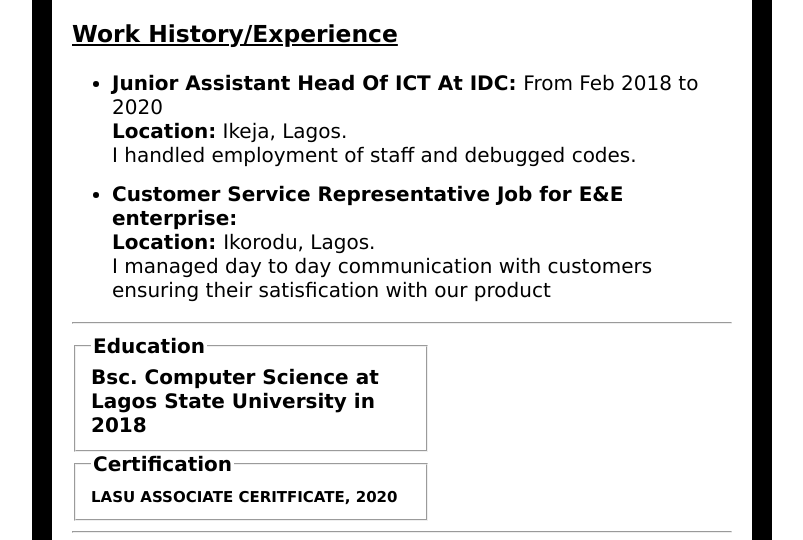
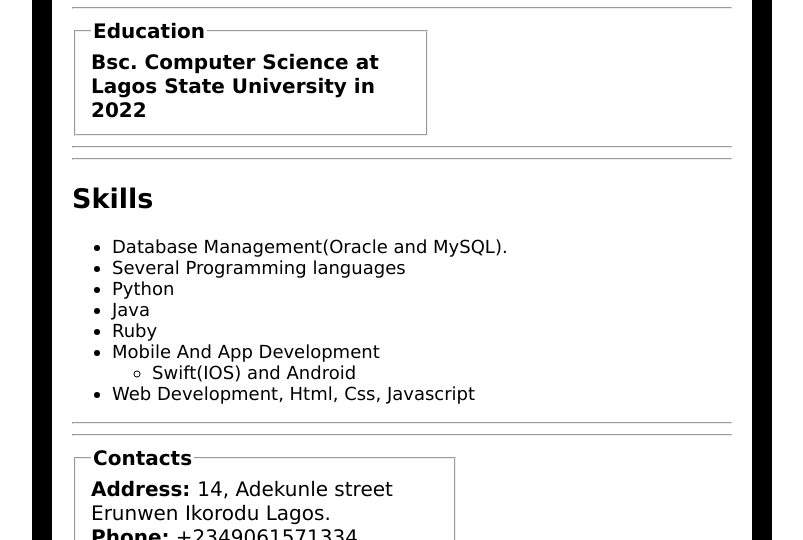
Before and after one commit to sanni12345s/Zuri-Training, a plain HTML site: page Zuri/index.html in a window 1280 px wide. Shown: the part 250-790 px from the top of the page, without its empty margins (238-1041 px from the left). Drawn offline with Linux system fonts and the light colour scheme.

Commit message:
Update index.html

```diff
--- a/Zuri/index.html
+++ b/Zuri/index.html
@@ -7,32 +7,21 @@
             <link rel="stylesheet" href="zee.css">
         </head>
         <body>
-        <img src="Zuri.jpg" alt="ZZ">
+        <img src="Zuri.jpg" alt="Zuri logo">
             <div id="name">
                 <h1>SANNI OPEYEMI</h1>
             <hr color="red"> <hr color="red">
             </div>
             <div id="summary">
-                <u><h3>Work History/Experience</h3></u>
-
-                    <ul>
-                        <li><b>Junior Assistant Head Of ICT At IDC: </b> From Feb 2018 to 2020
-                            <li class="no_bullet"><b>Location:</b> Ikeja, Lagos.</li>
-                            <li class="no_bullet"></li>I handled employment of staff and debugged codes.</li>
-                        <li id="lil"><b>Customer Service Representative Job for E&E enterprise: </b>
-                            <li class="no_bullet"><b>Location: </b>Ikorodu, Lagos.</li>
-                            I managed day to day communication with customers ensuring their satisfication with our product
-                        </li></ul></div>
+               </div>
                             <hr>
                             <div>
                                 <fieldset><legend><b>Education</b></legend>
-                                    <b> <span title="Bachelor of Science">Bsc.</span> Computer Science at <br> Lagos State University in 2018</b>
+                                    <b> <span title="Bachelor of Science">Bsc.</span> Computer Science at <br> Lagos State University in 2022</b>
                                     </fieldset>
 
 
-                                <fieldset><legend><b>Certification</b></legend>
-                                   <b id="cert"> LASU ASSOCIATE CERITFICATE, 2020 </b>
-                                </fieldset>
+
                             </div>
                             <hr>
                             <hr>
```
